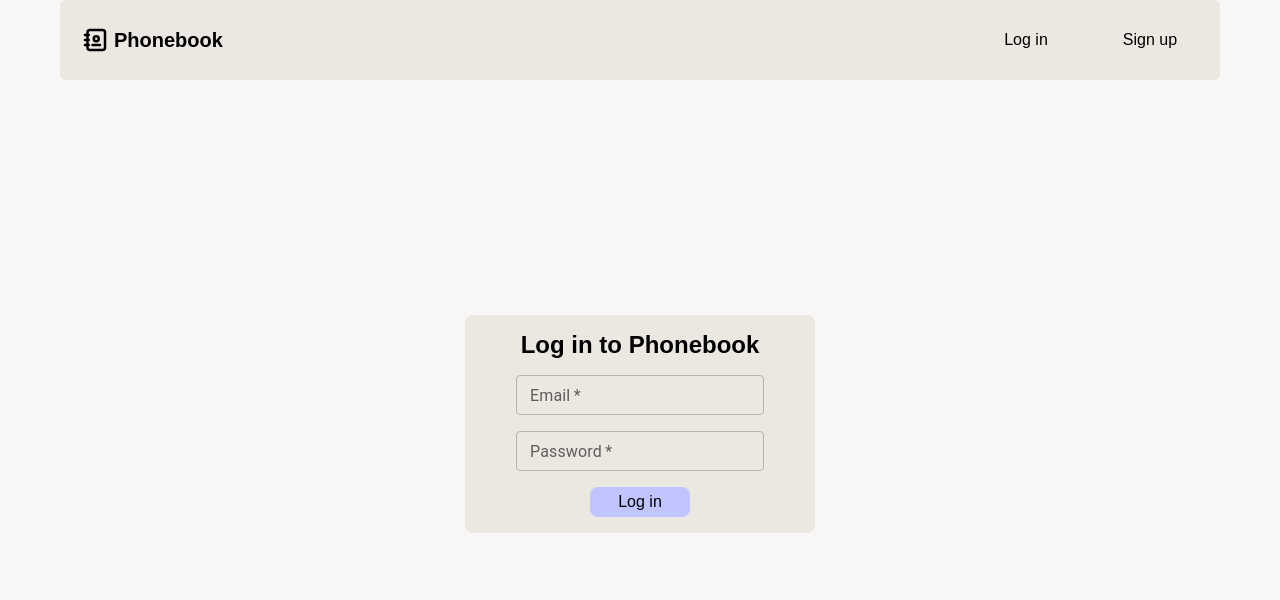
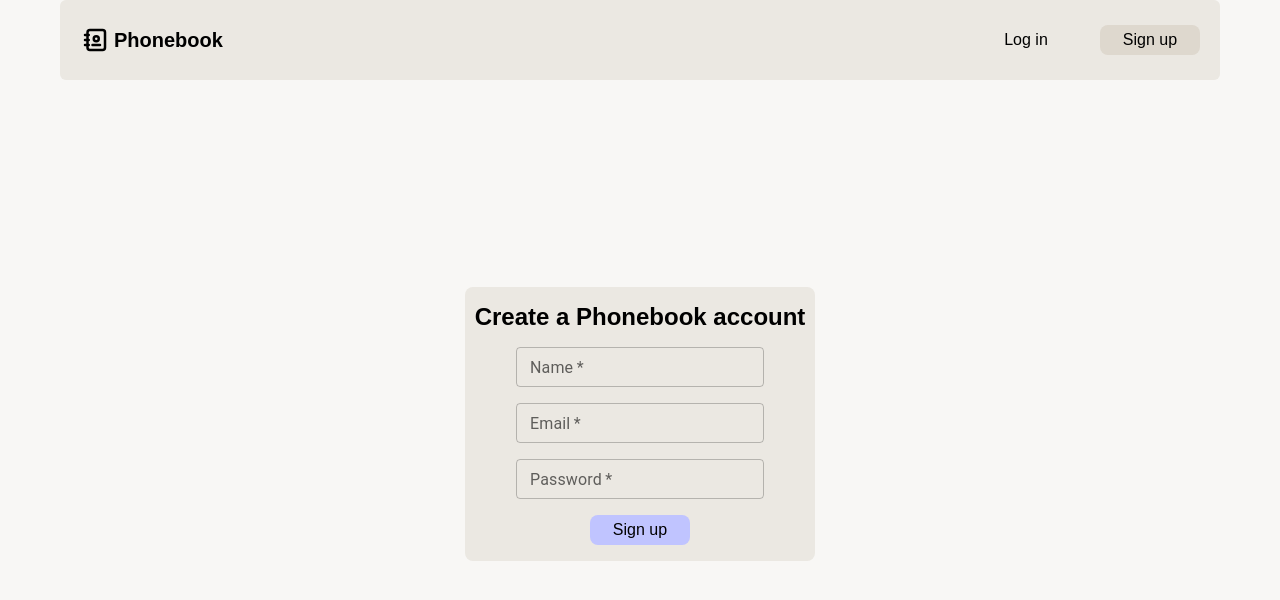
Before and after one commit to Yevhenii-Lukianenko/goit-react-hw-08-phonebook, a React (Create React App) app: page /goit-react-hw-08-phonebook/register in a window 1280 px wide. Before the commit this address led to /. Shown: the top 600 px of the page. Built offline with nearby package versions, Linux system fonts and the light colour scheme; a web font is replaced by a local one; what notiflix would draw is missing.

Commit message:
finished HW

```diff
--- a/src/components/App.jsx
+++ b/src/components/App.jsx
@@ -22,8 +22,7 @@ export const App = () => {
     <Container>
       <Routes>
         <Route path="/" element={<SharedLayout />}>
-          <Route index element={<Login />} />
-          <Route path="/contacts" element={<Contacts />} />
+          <Route index element={<Contacts />} />
           <Route path="/login" element={<Login />} />
           <Route path="/register" element={<Register />} />
         </Route>
--- a/src/index.js
+++ b/src/index.js
@@ -12,7 +12,7 @@ ReactDOM.createRoot(document.getElementById('root')).render(
   <React.StrictMode>
     <Provider store={store}>
       <PersistGate loading={null} persistor={persistor}>
-        <BrowserRouter>
+        <BrowserRouter basename="/goit-react-hw-08-phonebook">
           <App />
         </BrowserRouter>
       </PersistGate>
--- a/src/pages/contacts/Contacts.jsx
+++ b/src/pages/contacts/Contacts.jsx
@@ -1,10 +1,10 @@
 import { useEffect } from 'react';
 import { useDispatch, useSelector } from 'react-redux';
-// import { useNavigate } from 'react-router-dom';
+import { useNavigate } from 'react-router-dom';
 
 import { fetchContacts } from 'redux/contacts/operations';
 import { selectIsLoading } from 'redux/contacts/selectors';
-// import { selectIsLogin } from 'redux/auth/selectors';
+import { selectIsLogin } from 'redux/auth/selectors';
 
 import { ContactForm } from 'components/Contacts/ContactForm/ContactForm';
 import { ContactsList } from 'components/Contacts/ContactsList/ContactsList';
@@ -14,16 +14,15 @@ import { ContactsContainer } from './Contacts.styled';
 const Contacts = () => {
   const dispatch = useDispatch();
   const isLoading = useSelector(selectIsLoading);
-  // const isLogin = useSelector(selectIsLogin);
-  // const navigate = useNavigate();
+  const isLogin = useSelector(selectIsLogin);
+  const navigate = useNavigate();
 
   useEffect(() => {
-    // if (!isLogin) {
-    //   return navigate('/login');
-    // }
+    if (!isLogin) {
+      return navigate('/login');
+    }
     dispatch(fetchContacts());
-  }, [dispatch]);
-  // }, [dispatch, isLogin, navigate]);
+  }, [dispatch, isLogin, navigate]);
 
   return (
     <ContactsContainer>
--- a/src/pages/login/Login.jsx
+++ b/src/pages/login/Login.jsx
@@ -1,19 +1,19 @@
-// import { useEffect } from 'react';
-// import { useSelector } from 'react-redux';
-// import { useNavigate } from 'react-router-dom';
+import { useEffect } from 'react';
+import { useSelector } from 'react-redux';
+import { useNavigate } from 'react-router-dom';
 
-// import { selectIsLogin } from 'redux/auth/selectors';
+import { selectIsLogin } from 'redux/auth/selectors';
 import { LoginForm } from 'components/Auth/LoginForm/LoginForm';
 
 const Login = () => {
-  // const navigate = useNavigate();
-  // const isLogin = useSelector(selectIsLogin);
+  const navigate = useNavigate();
+  const isLogin = useSelector(selectIsLogin);
 
-  // useEffect(() => {
-  //   if (isLogin) {
-  //     navigate('/');
-  //   }
-  // });
+  useEffect(() => {
+    if (isLogin) {
+      navigate('/');
+    }
+  });
 
   return <LoginForm />;
 };
--- a/src/pages/register/Register.jsx
+++ b/src/pages/register/Register.jsx
@@ -1,19 +1,19 @@
-// import { useEffect } from 'react';
-// import { useSelector } from 'react-redux';
-// import { useNavigate } from 'react-router-dom';
+import { useEffect } from 'react';
+import { useSelector } from 'react-redux';
+import { useNavigate } from 'react-router-dom';
 
-// import { selectIsLogin } from 'redux/auth/selectors';
+import { selectIsLogin } from 'redux/auth/selectors';
 import { RegisterForm } from 'components/Auth/RegisterForm/RegisterForm';
 
 const Register = () => {
-  // const navigate = useNavigate();
-  // const isLogin = useSelector(selectIsLogin);
+  const navigate = useNavigate();
+  const isLogin = useSelector(selectIsLogin);
 
-  // useEffect(() => {
-  //   if (isLogin) {
-  //     navigate('/');
-  //   }
-  // });
+  useEffect(() => {
+    if (isLogin) {
+      navigate('/');
+    }
+  });
 
   return <RegisterForm />;
 };
```
